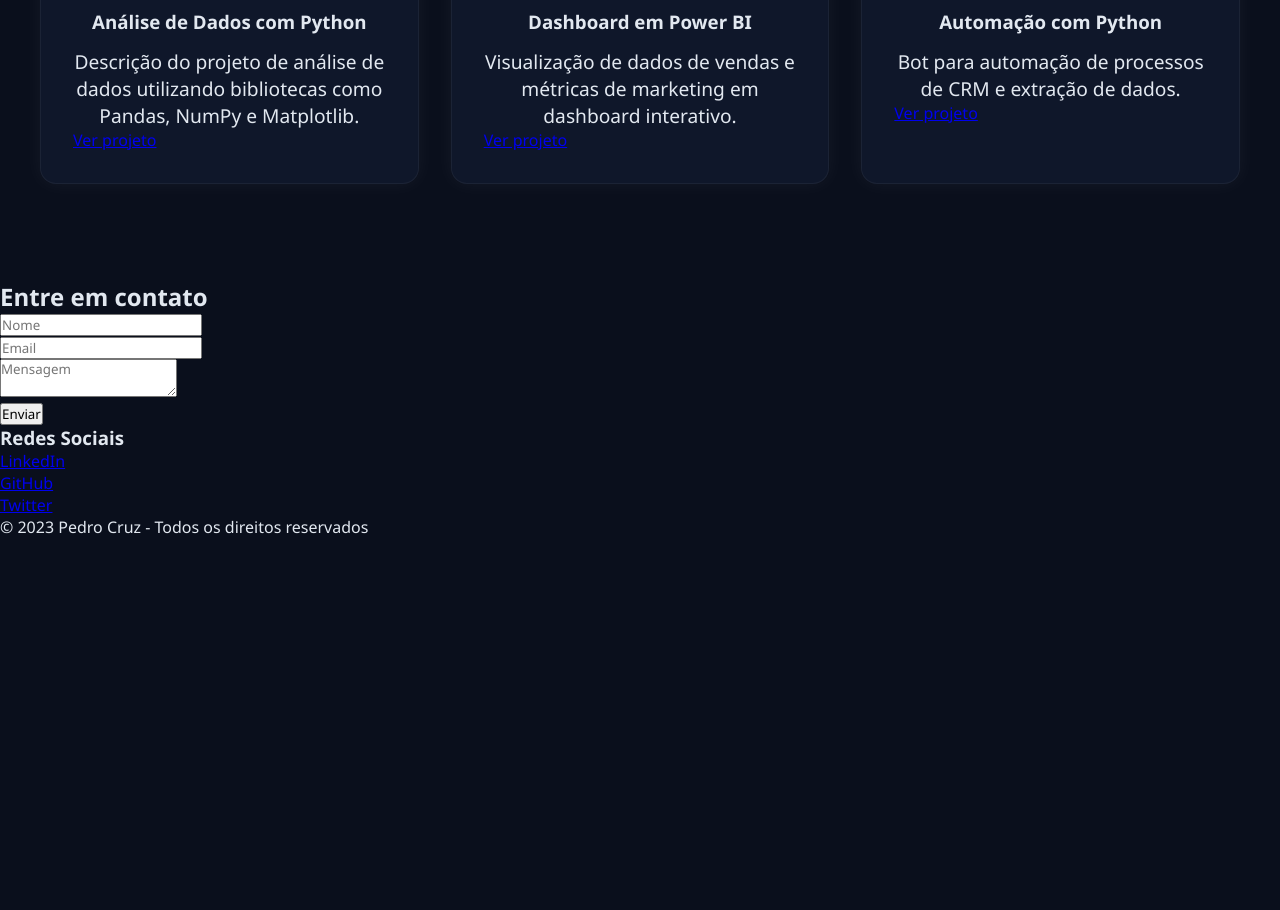
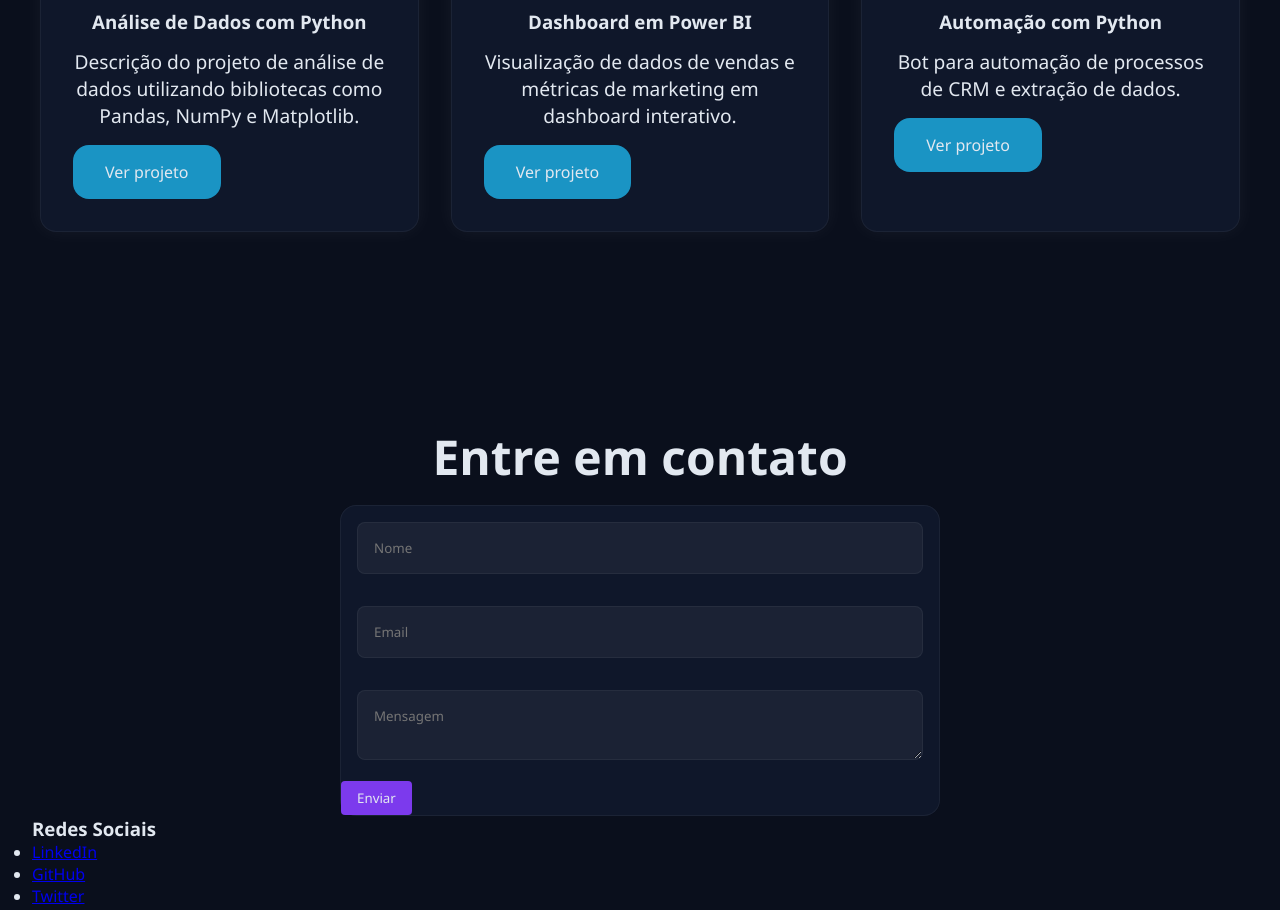
Before and after one commit to shadowssplz/Portifolio_Dashboar, a plain HTML site: page index.html in a window 1280 px wide. Shown: the part 1641-2551 px from the top of the page. Before the commit the page ends 2179 px from the top, so only its background shows below. Drawn offline with Linux system fonts and the light colour scheme.

Commit message:
Update styles.css

```diff
--- a/styles.css
+++ b/styles.css
@@ -15,6 +15,7 @@ html {
     --maisEscuro: #0a0f1c;
     --claro: #e2e8f0;
     --vidro: rgba(255, 255, 255, 0.05);
+    --AzulClaro: #1a94c4;
 }
 
 body {
@@ -170,7 +171,24 @@ h1 {
 
 }
 
+.btn-projeto {
+    display: inline-block;
+    background:var(--AzulClaro) ;
+    color: var(--claro);
+    padding: 1rem 2rem;
+    border-radius: 16px;
+    text-decoration: none;
+    margin-top: 1rem;
+    transition: all 0.5s ease;
+
+}
+.btn-projeto:hover {
+    background: var(--secundaria);
+    transform: scale(1.1);
+}
+
 .paragrafo-projetos {
+
     font-size: 1.2rem;
     margin-top: 1rem;
     text-align: center;
@@ -183,3 +201,61 @@ h1 {
     justify-content: center;
     margin-top: 1rem;
 }
+
+.contato {
+    padding: 6rem 2rem;
+}
+
+.contato-titulo {
+    font-size: 3rem;
+    color: var(--claro);
+    margin-bottom: 1rem;
+    text-align: center;
+}
+
+.contato-container {
+    width: 100%;
+    padding: 1rem;
+    background: var(--escuro);
+    border-radius: 8px;
+    border: 1px solid var(--vidro);
+
+}
+
+.contato-form {
+    margin: 0 auto;
+    max-width: 600px;
+    background: var(--escuro);
+    backdrop-filter: blur(20px);
+    border: 1px solid var(--vidro);
+    border-radius: 16px;
+
+
+}
+
+.campo-form {
+    width: 100%;
+    padding: 1rem;
+    background: rgba(255, 255, 255, 0.05);
+    border-radius: 8px;
+    color: var(--claro);
+    border: 1px solid var(--vidro);
+
+
+}
+
+.form-grupo {
+    width: 100%;
+    padding: 1rem;
+    color: var(--claro);
+
+}
+
+.btn-enviar  {
+    background-color: var(--secundaria);
+    color: var(--claro);
+    padding: 0.5rem 1rem;
+    border: none;
+    border-radius: 4px;
+    cursor: pointer;
+}
```
